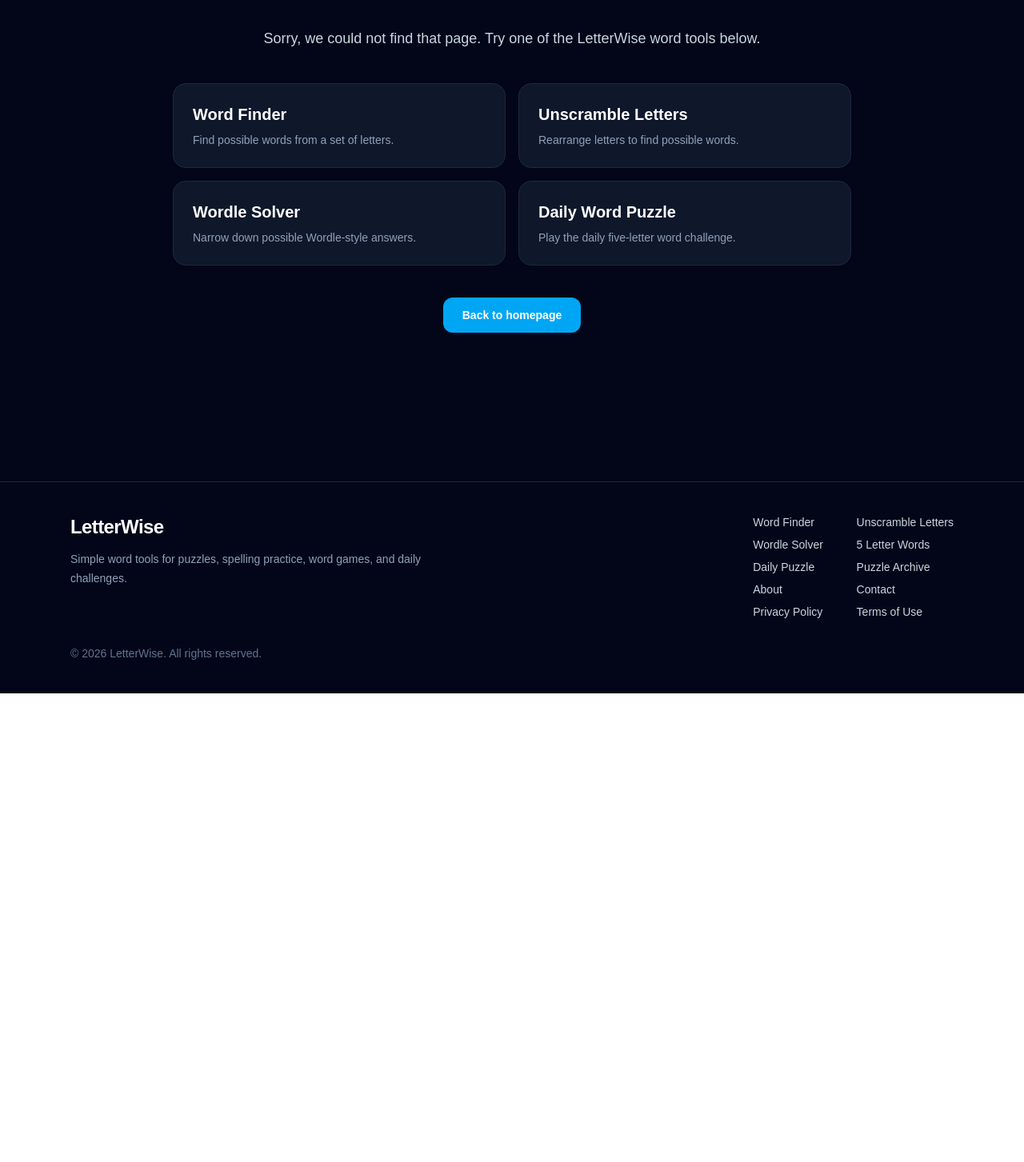
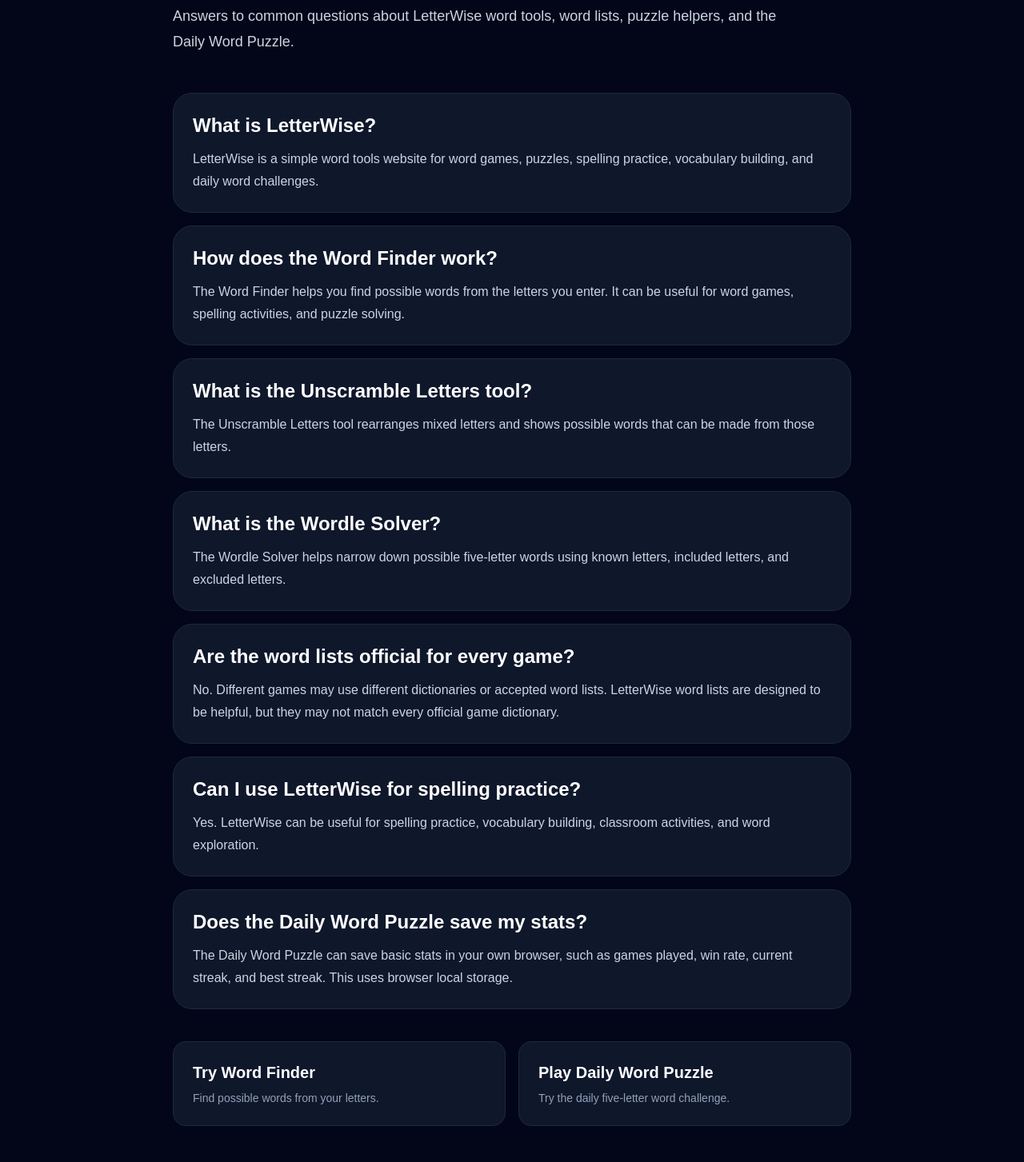
Before and after one commit to LetterWise/letterwise, a Next.js app: page /faq in a window 1280 px wide. Before the commit this address had no page. Shown: the part 277-1730 px from the top of the page at 80% size. Before the commit the page ends 1144 px from the top, so only its background shows below. Built offline with nearby package versions, Linux system fonts and the light colour scheme.

Commit message:
Add FAQ page

```diff
--- /dev/null
+++ b/app/faq/page.tsx
@@ -0,0 +1,98 @@
+export const metadata = {
+  title: "FAQ | LetterWise Word Tools",
+  description:
+    "Frequently asked questions about LetterWise word tools, word finder, unscrambler, Wordle solver, word lists, and daily puzzles.",
+};
+
+const faqs = [
+  {
+    question: "What is LetterWise?",
+    answer:
+      "LetterWise is a simple word tools website for word games, puzzles, spelling practice, vocabulary building, and daily word challenges.",
+  },
+  {
+    question: "How does the Word Finder work?",
+    answer:
+      "The Word Finder helps you find possible words from the letters you enter. It can be useful for word games, spelling activities, and puzzle solving.",
+  },
+  {
+    question: "What is the Unscramble Letters tool?",
+    answer:
+      "The Unscramble Letters tool rearranges mixed letters and shows possible words that can be made from those letters.",
+  },
+  {
+    question: "What is the Wordle Solver?",
+    answer:
+      "The Wordle Solver helps narrow down possible five-letter words using known letters, included letters, and excluded letters.",
+  },
+  {
+    question: "Are the word lists official for every game?",
+    answer:
+      "No. Different games may use different dictionaries or accepted word lists. LetterWise word lists are designed to be helpful, but they may not match every official game dictionary.",
+  },
+  {
+    question: "Can I use LetterWise for spelling practice?",
+    answer:
+      "Yes. LetterWise can be useful for spelling practice, vocabulary building, classroom activities, and word exploration.",
+  },
+  {
+    question: "Does the Daily Word Puzzle save my stats?",
+    answer:
+      "The Daily Word Puzzle can save basic stats in your own browser, such as games played, win rate, current streak, and best streak. This uses browser local storage.",
+  },
+];
+
+export default function FAQPage() {
+  return (
+    <main className="min-h-screen bg-slate-950 text-white">
+      <section className="mx-auto max-w-4xl px-6 py-16">
+        <p className="mb-4 inline-block rounded-full border border-slate-700 px-4 py-2 text-sm text-slate-300">
+          FAQ
+        </p>
+
+        <h1 className="text-4xl font-bold tracking-tight sm:text-6xl">
+          Frequently Asked Questions
+        </h1>
+
+        <p className="mt-6 max-w-3xl text-lg leading-8 text-slate-300">
+          Answers to common questions about LetterWise word tools, word lists,
+          puzzle helpers, and the Daily Word Puzzle.
+        </p>
+
+        <div className="mt-12 space-y-4">
+          {faqs.map((faq) => (
+            <section
+              key={faq.question}
+              className="rounded-3xl border border-slate-800 bg-slate-900 p-6"
+            >
+              <h2 className="text-2xl font-semibold">{faq.question}</h2>
+              <p className="mt-3 leading-7 text-slate-300">{faq.answer}</p>
+            </section>
+          ))}
+        </div>
+
+        <section className="mt-10 grid gap-4 sm:grid-cols-2">
+          <a
+            href="/word-finder"
+            className="rounded-2xl border border-slate-800 bg-slate-900 p-6 hover:bg-slate-800"
+          >
+            <h2 className="text-xl font-semibold">Try Word Finder</h2>
+            <p className="mt-2 text-sm text-slate-400">
+              Find possible words from your letters.
+            </p>
+          </a>
+
+          <a
+            href="/daily-word-puzzle"
+            className="rounded-2xl border border-slate-800 bg-slate-900 p-6 hover:bg-slate-800"
+          >
+            <h2 className="text-xl font-semibold">Play Daily Word Puzzle</h2>
+            <p className="mt-2 text-sm text-slate-400">
+              Try the daily five-letter word challenge.
+            </p>
+          </a>
+        </section>
+      </section>
+    </main>
+  );
+}
--- a/app/sitemap.ts
+++ b/app/sitemap.ts
@@ -5,6 +5,7 @@
 const staticPages = [
   "",
   "/about",
+  "/faq",
   "/contact",
   "/privacy",
   "/terms",
--- a/components/Footer.tsx
+++ b/components/Footer.tsx
@@ -8,6 +8,7 @@
   { href: "/daily-word-puzzle", label: "Daily Puzzle" },
   { href: "/daily-word-puzzle/archive", label: "Puzzle Archive" },
   { href: "/about", label: "About" },
+  { href: "/faq", label: "FAQ" },
   { href: "/contact", label: "Contact" },
   { href: "/privacy", label: "Privacy Policy" },
   { href: "/terms", label: "Terms of Use" },
```
